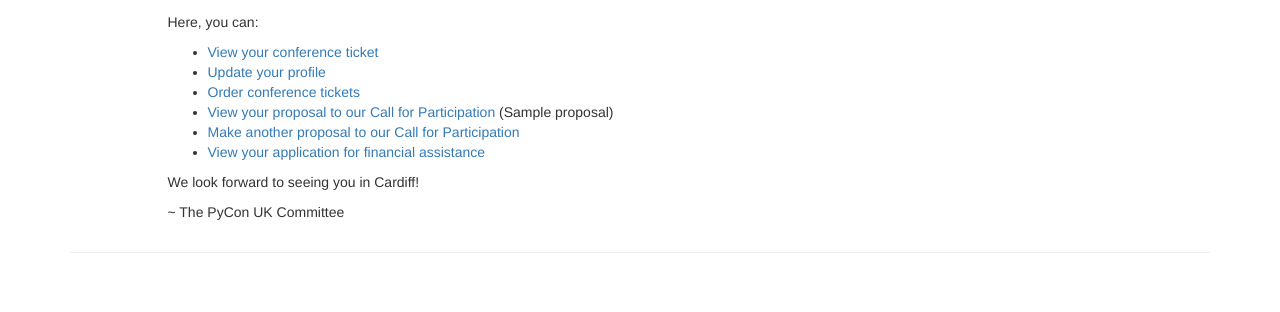
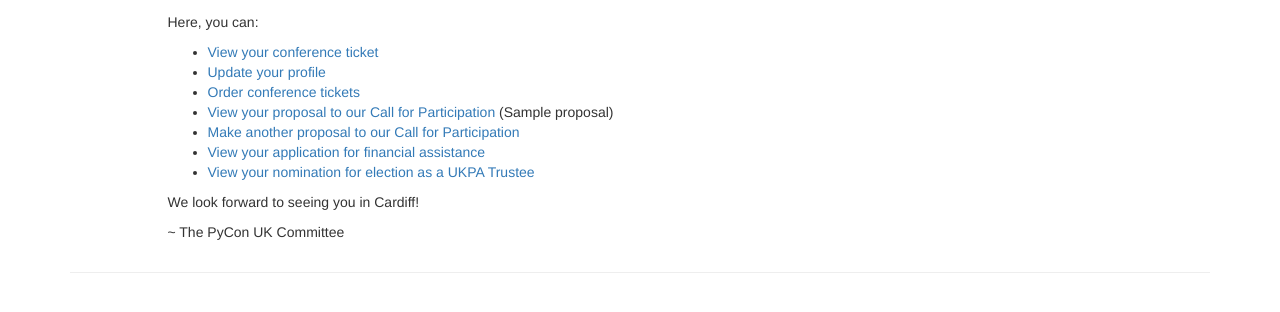
Before and after one commit to PyconUK/ironcage, a Django app: page / in a window 1280 px wide. Shown: the part 200-512 px from the top of the page. Run offline with Django 3.2, Linux system fonts and the light colour scheme; a user stored in the database is signed in; tables that the repository leaves empty hold one stand-in row (values such as "Sample post"); data that the repository does not hold is empty; some libraries are stand-ins or nearby versions.

Commit message:
Integrate ukpa app into ironcage

```diff
--- a/accounts/models.py
+++ b/accounts/models.py
@@ -8,6 +8,7 @@ from django.db import models
 
 from grants.models import Application
 from tickets.models import Ticket
+from ukpa.models import Nomination
 
 from .managers import UserManager
 
@@ -96,6 +97,12 @@ class User(AbstractBaseUser, PermissionsMixin):
         except Application.DoesNotExist:
             return None
 
+    def get_nomination(self):
+        try:
+            return self.nomination
+        except Nomination.DoesNotExist:
+            return None
+
     def profile_complete(self):
         if any(v is None for v in [
             self.accessibility_reqs_yn,
--- a/ironcage/templates/ironcage/index.html
+++ b/ironcage/templates/ironcage/index.html
@@ -55,6 +55,13 @@
 {% else %}
 <li><a href="{% url 'grants:new_application' %}">Apply for financial assistance</a></li>
 {% endif %}
+
+{% if nomination %}
+<li><a href="{% url 'ukpa:nomination' nomination.nomination_id %}">
+View your nomination for election as a UKPA Trustee</a></li>
+{% else %}
+<li><a href="{% url 'ukpa:new_nomination' %}">Nominate yourself for election as a UKPA Trustee</a></li>
+{% endif %}
 </ul>
 
 {% if ticket %}
--- a/ironcage/views.py
+++ b/ironcage/views.py
@@ -18,6 +18,7 @@ def index(request):
             'orders': user.orders.all(),
             'grant_application': user.get_grant_application(),
             'proposals': user.proposals.all(),
+            'nomination': user.get_nomination(),
         }
     else:
         context = {}
--- a/ukpa/models.py
+++ b/ukpa/models.py
@@ -31,4 +31,4 @@ class Nomination(models.Model):
         return self.id_scrambler.forward(self.id)
 
     def get_absolute_url(self):
-        return reverse('cfp:proposal', args=[self.nomination_id])
+        return reverse('ukpa:nomination', args=[self.nomination_id])
--- a/ukpa/templates/ukpa/nomination.html
+++ b/ukpa/templates/ukpa/nomination.html
@@ -4,10 +4,10 @@
 <div class="row">
   <div class="col-md-6 col-md-offset-3">
     <h4>{{ form.description.label }}</h4>
-    <div>{{ proposal.description|linebreaks }}</div>
+    <div>{{ nomination.statement|linebreaks }}</div>
     <hr />
 
-    <a href="{% url 'cfp:nomination_edit' nomination.nomination_id %}" class="btn btn-primary">Update your nomination</a>
+    <a href="{% url 'ukpa:nomination_edit' nomination.nomination_id %}" class="btn btn-primary">Update your nomination</a>
   </div>
 </div>
 {% endblock %}
```
